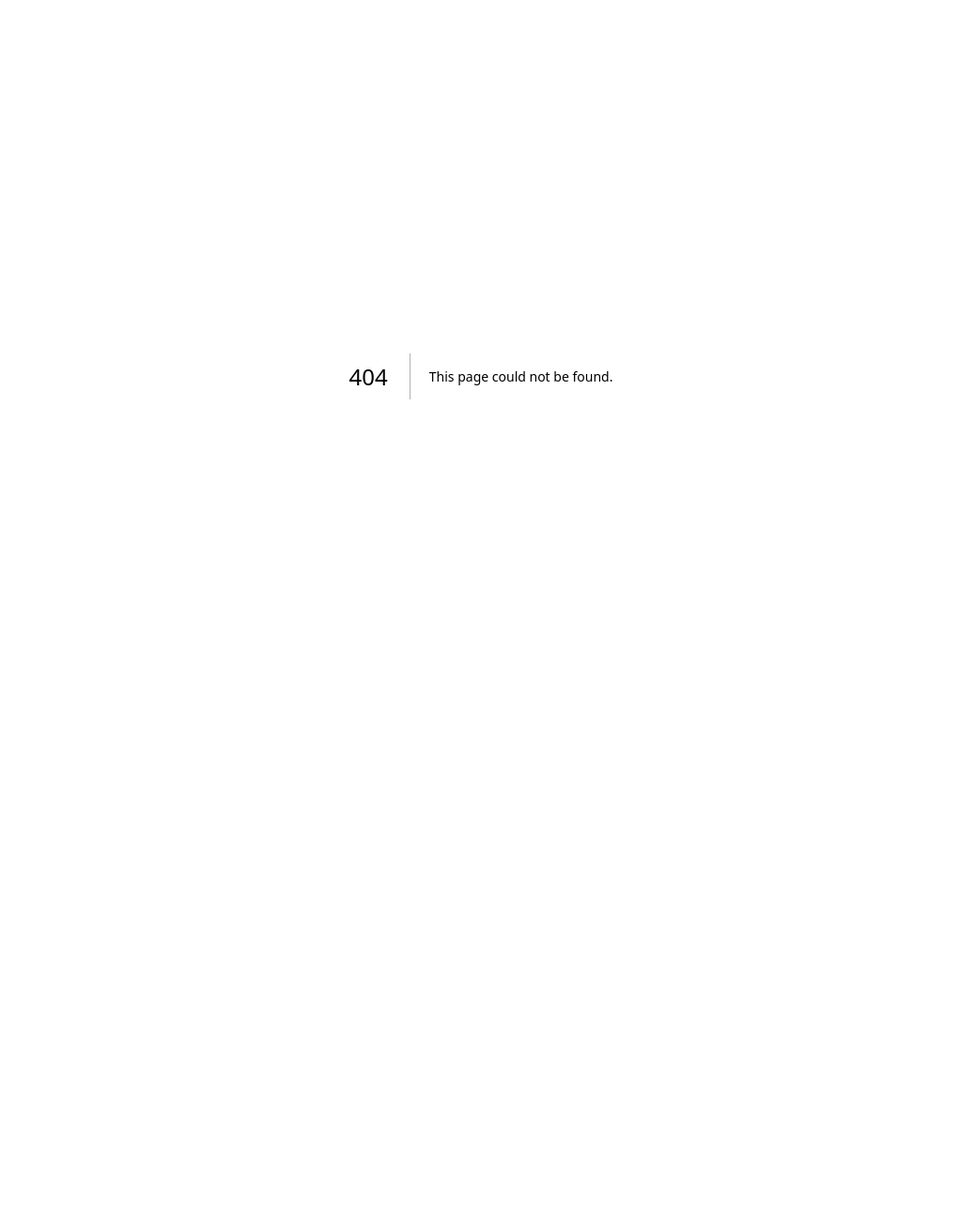
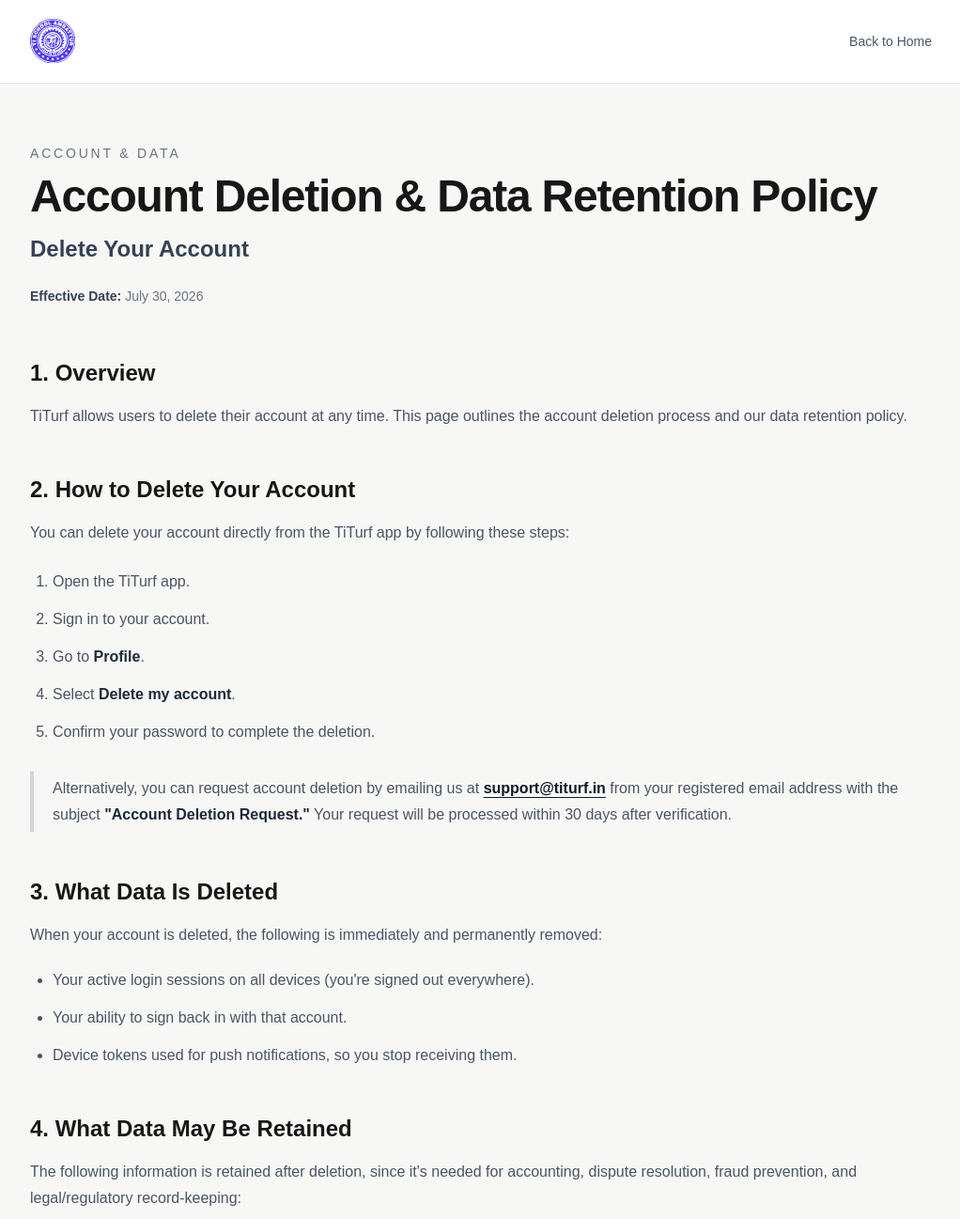
Before and after one commit to bubblcardsdev/TiTurf-landing, a Next.js app: page /delete-your-account in a window 1280 px wide. Before the commit this address had no page. Shown: the top 1297 px of the page at 94% size, without its empty margins (128-1150 px from the left). Before the commit the page ends 800 px from the top, so only its background shows below. Built offline with nearby package versions, Linux system fonts and the light colour scheme.

Commit message:
add delete your account

```diff
--- /dev/null
+++ b/app/delete-your-account/page.tsx
@@ -0,0 +1,221 @@
+import Image from "next/image";
+import Link from "next/link";
+import logo from "../../public/Images/logo.svg";
+
+export default function DeleteAccountPage() {
+  return (
+    <main className="min-h-screen bg-[#f7f7f5] text-[#171717]">
+      {/* Header */}
+      <header className="bg-white border-b border-gray-200">
+        <div className="max-w-5xl mx-auto px-5 sm:px-8 py-5 flex items-center justify-between">
+          <Link href="/">
+            <Image
+              src={logo}
+              alt="TiTurf Logo"
+              className="w-auto h-10 md:h-12 object-contain"
+              priority
+            />
+          </Link>
+
+          <Link
+            href="/"
+            className="text-sm font-medium text-gray-600 hover:text-black transition"
+          >
+            Back to Home
+          </Link>
+        </div>
+      </header>
+
+      {/* Content */}
+      <div className="max-w-5xl mx-auto px-5 sm:px-8 py-10 md:py-16">
+        {/* Page Heading */}
+        <div className="mb-10 md:mb-14">
+          <p className="text-sm font-medium uppercase tracking-[0.2em] text-gray-500 mb-3">
+            Account & Data
+          </p>
+
+          <h1 className="text-3xl sm:text-4xl md:text-5xl font-bold tracking-tight">
+            Account Deletion &amp; Data Retention Policy
+          </h1>
+
+          <p className="mt-4 text-xl md:text-2xl font-semibold text-gray-700">
+            Delete Your Account
+          </p>
+
+          <div className="mt-6 text-sm text-gray-500">
+            <p>
+              <span className="font-semibold text-gray-700">
+                Effective Date:
+              </span>{" "}
+              July 30, 2026
+            </p>
+          </div>
+        </div>
+
+        <section className="mb-12">
+          <h2 className="text-xl md:text-2xl font-bold mb-4">
+            1. Overview
+          </h2>
+
+          <p className="text-gray-600 leading-7">
+            TiTurf allows users to delete their account at any time. This page
+            outlines the account deletion process and our data retention
+            policy.
+          </p>
+        </section>
+
+        <section className="mb-12">
+          <h2 className="text-xl md:text-2xl font-bold mb-4">
+            2. How to Delete Your Account
+          </h2>
+
+          <p className="text-gray-600 leading-7 mb-6">
+            You can delete your account directly from the TiTurf app by
+            following these steps:
+          </p>
+
+          <ol className="list-decimal pl-6 space-y-3 text-gray-600 leading-7">
+            <li>Open the TiTurf app.</li>
+            <li>Sign in to your account.</li>
+            <li>
+              Go to <span className="font-semibold text-gray-800">Profile</span>.
+            </li>
+            <li>
+              Select{" "}
+              <span className="font-semibold text-gray-800">
+                Delete my account
+              </span>.
+            </li>
+            <li>Confirm your password to complete the deletion.</li>
+          </ol>
+
+          <div className="mt-7 border-l-4 border-gray-300 pl-5 py-1">
+            <p className="text-gray-600 leading-7">
+              Alternatively, you can request account deletion by emailing us at{" "}
+              <a
+                href="mailto:support@titurf.in?subject=Account%20Deletion%20Request"
+                className="font-semibold text-gray-900 underline underline-offset-4"
+              >
+                support@titurf.in
+              </a>{" "}
+              from your registered email address with the subject{" "}
+              <span className="font-semibold text-gray-800">
+                &quot;Account Deletion Request.&quot;
+              </span>{" "}
+              Your request will be processed within 30 days after verification.
+            </p>
+          </div>
+        </section>
+
+        <section className="mb-12">
+          <h2 className="text-xl md:text-2xl font-bold mb-4">
+            3. What Data Is Deleted
+          </h2>
+
+          <p className="text-gray-600 leading-7 mb-5">
+            When your account is deleted, the following is immediately and
+            permanently removed:
+          </p>
+
+          <ul className="list-disc pl-6 space-y-3 text-gray-600 leading-7">
+            <li>
+              Your active login sessions on all devices (you&apos;re signed out
+              everywhere).
+            </li>
+
+            <li>
+              Your ability to sign back in with that account.
+            </li>
+
+            <li>
+              Device tokens used for push notifications, so you stop receiving
+              them.
+            </li>
+          </ul>
+        </section>
+
+        <section className="mb-12">
+          <h2 className="text-xl md:text-2xl font-bold mb-4">
+            4. What Data May Be Retained
+          </h2>
+
+          <p className="text-gray-600 leading-7 mb-5">
+            The following information is retained after deletion, since
+            it&apos;s needed for accounting, dispute resolution, fraud
+            prevention, and legal/regulatory record-keeping:
+          </p>
+
+          <ul className="list-disc pl-6 space-y-3 text-gray-600 leading-7 mb-6">
+            <li>
+              Your profile information (name, email address, phone number).
+            </li>
+
+            <li>
+              Booking history and payment/refund records.
+            </li>
+
+            <li>
+              A security record noting that the account was deleted.
+            </li>
+          </ul>
+
+          <p className="text-gray-600 leading-7">
+            None of this retained data is visible to you, other members, or
+            facility staff once your account is deleted. It remains under the
+            same access controls as before. Retained data is kept only as long
+            as necessary for these purposes and deleted or anonymized once no
+            longer required by law or legitimate business need.
+          </p>
+        </section>
+
+        <section className="mb-12">
+          <h2 className="text-xl md:text-2xl font-bold mb-4">
+            5. Processing Time
+          </h2>
+
+          <div className="space-y-4 text-gray-600 leading-7">
+            <p>
+              Deletion requested in-app takes effect immediately. Your login
+              access is revoked as soon as you confirm.
+            </p>
+
+            <p>
+              Deletion requested by email is completed within{" "}
+              <span className="font-semibold text-gray-800">30 days</span>{" "}
+              after successful verification.
+            </p>
+
+            <p>
+              Once processed, the loss of login access is permanent and cannot
+              be undone.
+            </p>
+          </div>
+        </section>
+
+        <section className="mb-8">
+          <h2 className="text-xl md:text-2xl font-bold mb-4">
+            6. Need Help?
+          </h2>
+
+          <p className="text-gray-600 leading-7 mb-6">
+            If you have any questions or experience issues deleting your
+            account, please contact us:
+          </p>
+
+          <div className="border border-gray-200 rounded-2xl p-5 md:p-7">
+            <p className="text-sm text-gray-500 mb-1">
+              Email
+            </p>
+
+            <a
+              href="mailto:support@titurf.in"
+              className="font-semibold hover:underline"
+            >
+              support@titurf.in
+            </a>
+          </div>
+        </section>
+      </div>
+    </main>
+  );
+}
--- a/components/Footer.tsx
+++ b/components/Footer.tsx
@@ -41,6 +41,12 @@ export default function Footer() {
   >
     Refund Policy
   </Link>
+  <Link
+    href="/delete-your-account"
+    className="hover:underline"
+  >
+    Delete your Account
+  </Link>
 </div>
 
       </div>
```
